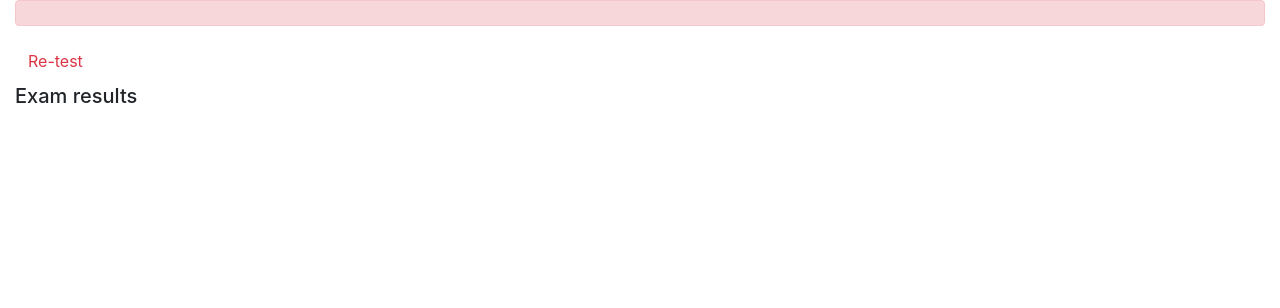
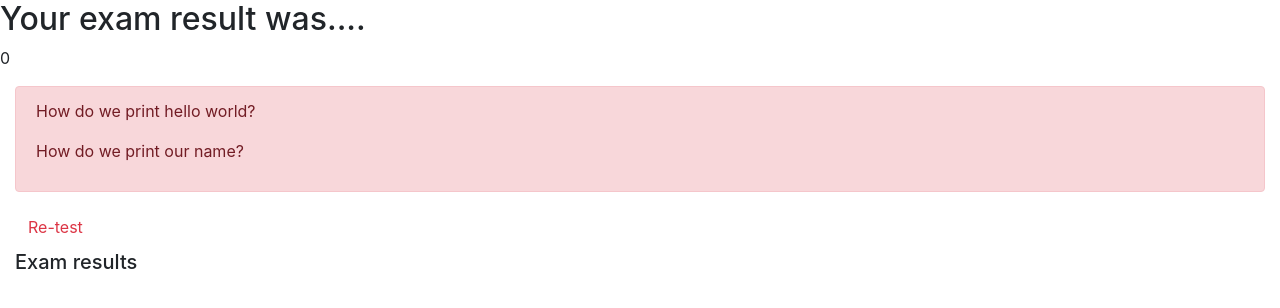
Before and after one commit to chriscwelch/cc-module-8-for-ibm-course, a Django app: page /onlinecourse/course/1/submission/1/result/ in a window 1280 px wide. Shown: the part 56-364 px from the top of the page. Run offline with Django 3.2, Linux system fonts and the light colour scheme; data comes from the database, SQL or seed files in the repository; both versions use the stored data as it was after the commit; some libraries are stand-ins or nearby versions.

Commit message:
initial question results

```diff
--- a/onlinecourse/models.py
+++ b/onlinecourse/models.py
@@ -135,6 +135,9 @@ class Question(models.Model):
 # class Choice(models.Model):
 
 class Choice(models.Model):
+    """
+    The choices model for saving the available choices for a question.
+    """
     question_id = models.ForeignKey(Question, on_delete=models.CASCADE)
     choice_text = models.TextField()
     is_correct = models.BooleanField()
@@ -146,7 +149,10 @@ class Choice(models.Model):
 # One submission could have multiple choices
 # One choice could belong to multiple submissions
 class Submission(models.Model):
-   enrollment_id = models.ForeignKey(Enrollment, on_delete=models.CASCADE)
+    """
+    Model for submitting answers.
+    """
+    enrollment_id = models.ForeignKey(Enrollment, on_delete=models.CASCADE)
 ## Check the spelling on the var below.
-   choices = models.ManyToManyField(Choice)
+    choices = models.ManyToManyField(Choice)
 #    Other fields and methods you would like to design
--- a/onlinecourse/templates/onlinecourse/course_detail_bootstrap.html
+++ b/onlinecourse/templates/onlinecourse/course_detail_bootstrap.html
@@ -88,8 +88,9 @@
                                 {% endfor %}
                             </div>
                         </div>
+
+                        {% endfor %}
                         <input class="btn btn-success btn-block" type="submit" value="Submit">
-                        {% endfor %}
                     </form>
 
                 </div>
--- a/onlinecourse/templates/onlinecourse/exam_result_bootstrap.html
+++ b/onlinecourse/templates/onlinecourse/exam_result_bootstrap.html
@@ -35,6 +35,12 @@
     </div>
 </nav>
 
+<div>
+    <h2>Your exam result was.... </h2>
+    <p>{{ exam_result }}</p>
+</div>
+
+
 <div class="container-fluid">
     {% if grade > 80 %}
     <div class="alert alert-success">
@@ -44,6 +50,10 @@
         {% else %}
         <div class="alert alert-danger">
             <!--HINT Display failed info -->
+            {% for question in course.question_set.all %}
+                <p>{{ question.question_text }}</p>
+
+            {% endfor %}
         </div>
         <a class="btn btn-link text-danger" href="{% url 'onlinecourse:course_details' course.id %}">Re-test</a>
         {% endif %}
--- a/onlinecourse/views.py
+++ b/onlinecourse/views.py
@@ -151,14 +151,20 @@ def submit(request, course_id):
     course = get_object_or_404(Course, pk=course_id)
     enrollment = Enrollment.objects.get(user=user, course=course)
     choices = extract_answers(request)
-    submission = Submission.objects.create(enrollment_id=enrollment)
+    print("selected_choices", choices)
+    submission = Submission(enrollment_id=enrollment)
+    submission.save()
 
-    ## This should work
-    # for choice in choices:
-    #     submission.choices.add(choice)
+    this_choice = Choice.objects.get(question_id=1, is_correct=1)
+    print('forced choice:', this_choice.__dict__)
 
-    # But this is another way to do it
-    submission.choices.set(choices)
+    selected_choice = Choice.objects.get(pk=1)
+    print("selected choice:", selected_choice.__dict__)
+
+    for choice in choices:
+        this_choice = Choice.objects.get(pk= +choice)
+        print("this choice:", this_choice.__dict__)
+        submission.choices.add(this_choice)
 
     return HttpResponseRedirect(reverse(viewname='onlinecourse:show_exam_result', args=(course.id, submission.id)))
 
@@ -174,11 +180,63 @@ def submit(request, course_id):
 def show_exam_result(request, course_id, submission_id):
     user = request.user
     course = get_object_or_404(Course, pk=course_id)
-    submission = get_object_or_404(Submission, pk=submission_id)
+    print("course dict:", course.__dict__)
+
+    # submission = get_object_or_404(Submission, pk=submission_id)
+    submission = Submission.objects.get(pk=submission_id)
+
+    print("submission:", submission)
+    print("submission dict:", submission.__dict__)
+    print("submission model meta:", Submission._meta.get_fields())
+
+    # Get the course object and submission object based on their ids in view arguments
+    # Get the selected choice ids from the submission record
+    # For each selected choice, check if it is a correct answer or not
+    # Calculate the total score by adding up the grades for all questions in the course
+    # Add the course, selected_ids, and grade to context for rendering HTML page
+
+    # For each selected choice, check if the answer was correct or not
+
+    # Get the choices
+    # choices = submission.choice_set.all()
+    # choices = Choice.objects.filter(fk=submission.pk)
+    # choices = submission.choice_set.all()
+    # choices = submission.choices.all()
+
+    choices = Choice.objects.get(submission__id=submission.id)
+
+    print('choices', choices.__dict__)
+    print('choices queryset:', choices)
+
+    marks = []
+    grades = []
+
+    exam_result_text = []
+
+    # for choice in choices:
+    #     choice_object = {}
+    #     question = choice.question_set.all()
+    #     question_text = question.text
+    #     grade = +question.grade
+    #     grades.append(grade)
+    #     mark = 0
+    #     if choice.is_correct == True:
+    #         mark = +grade
+    #     marks.append(mark)
+    #     choice_object['text'] = question_text
+    #     choice_object['mark'] = mark
+
+    #     exam_result_text.append(choice_object)
+
+    # exam_result = marks.sum() / grades.sum()
+    exam_result = 0
+
 
     context = {}
     context['submission'] = submission
     context['course'] = course
+    context['exam_result'] = exam_result
+    context['exam_result_text'] = exam_result_text
 
     # We still need to find out which submissions were correct
 
```
Also changed, not shown: db.sqlite3, onlinecourse/migrations/0001_initial.py, static/media/course_images/python_LeDlIAp.png (added).
